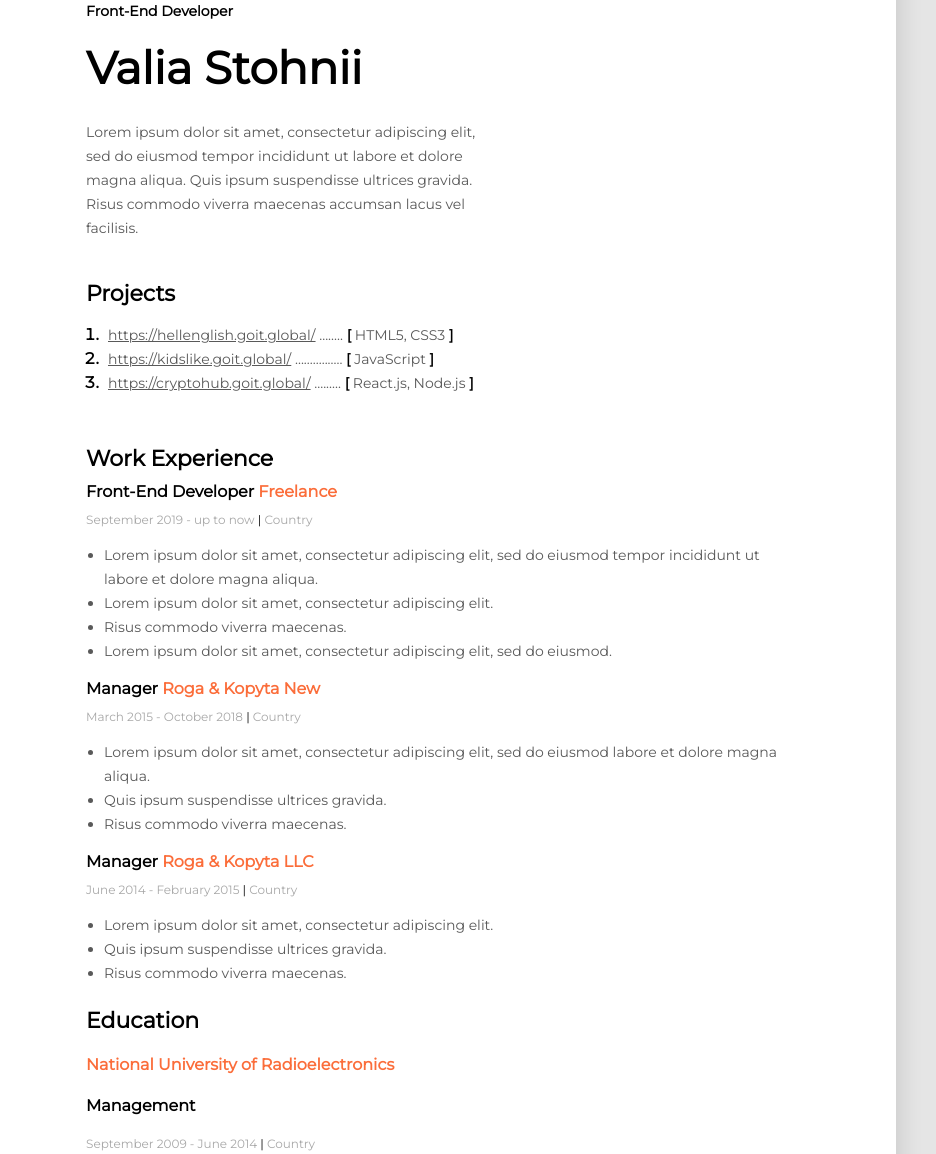
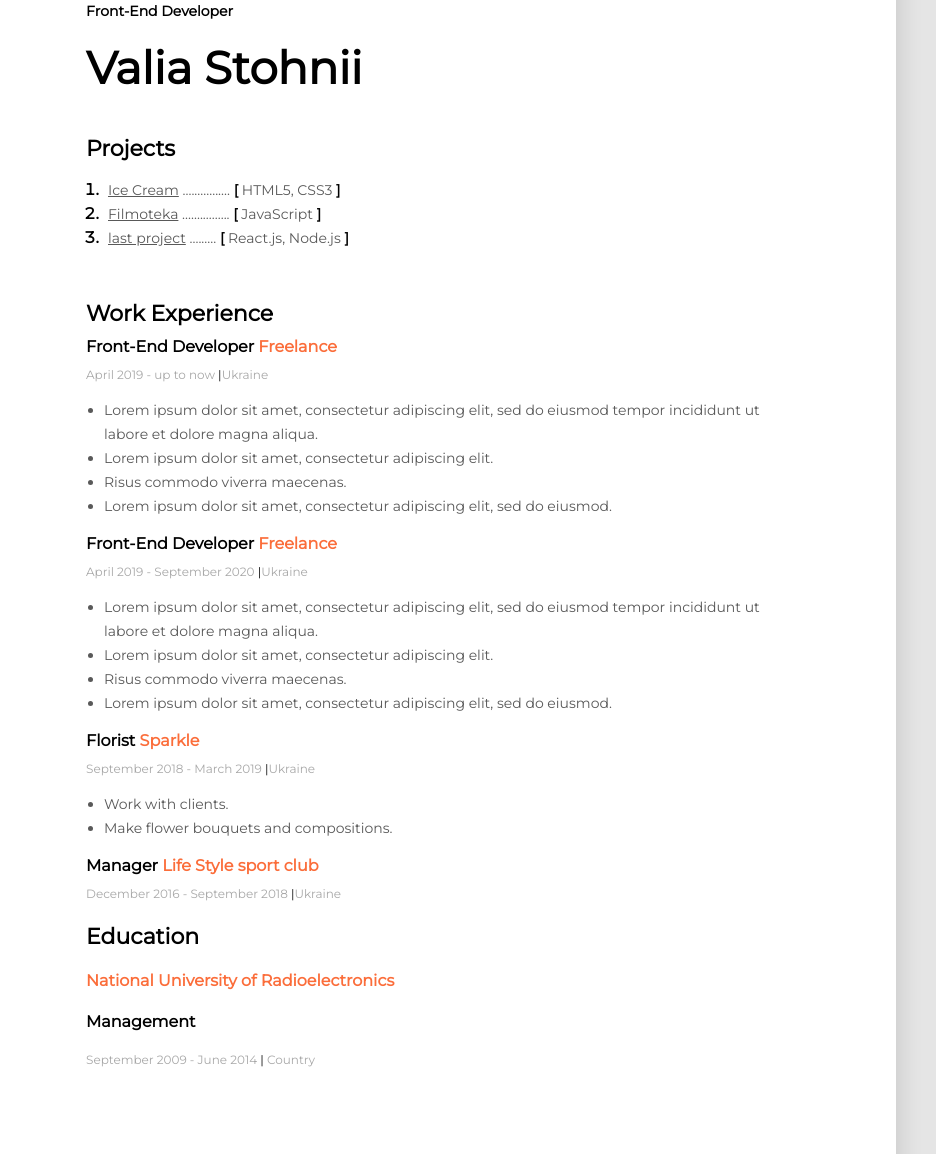
Before and after one commit to ValiaStohnii/resume-ValiaStohnii, a plain HTML site: page my resume/index.html in a window 1280 px wide. Shown: the part 137-1291 px from the top of the page, 344-1280 px from the left. Drawn offline with Linux system fonts and the light colour scheme.

Commit message:
add work

```diff
--- a/my resume/index.html
+++ b/my resume/index.html
@@ -21,9 +21,7 @@
 
                 <h2 class="about-me-profession">Front-End Developer</h2>
                 <h1 class="about-me-name">Valia Stohnii</h1>
-                <p class="about-me-description">Lorem ipsum dolor sit amet, consectetur adipiscing elit, sed do eiusmod tempor incididunt ut labore et dolore magna aliqua. Quis ipsum suspendisse ultrices gravida. Risus commodo viverra maecenas accumsan lacus vel facilisis.
-                </p>
-
+                <p class="about-me-description"></p>
             </div>
 
             <!-- my progects section -->
@@ -32,21 +30,21 @@
             <ol class="my-progects-list">
                 <li class="my-progects-item">
                     <span class="my-progects-text">
-                        <a href="https://hellenglish.goit.global/" class="my-progects-link">https://hellenglish.goit.global/</a>
-                        ........
+                        <a href="https://bublik1990.github.io/team-project/" class="my-progects-link">Ice Cream</a>
+                        ................
                         <span class="my-progects-bracket">[</span> HTML5, CSS3 <span class="my-progects-bracket">]</span>
                     </span>
                 </li>
                 <li class="my-progects-item">
                     <span class="my-progects-text">
-                        <a href="https://kidslike.goit.global/" class="my-progects-link">https://kidslike.goit.global/</a>
+                        <a href="https://bublik1990.github.io/js-team-project/" class="my-progects-link">Filmoteka</a>
                         ................
                         <span class="my-progects-bracket">[</span> JavaScript <span class="my-progects-bracket">]</span>
                     </span>
                 </li>
                 <li class="my-progects-item">
                     <span class="my-progects-text">
-                        <a href="https://cryptohub.goit.global/" class="my-progects-link">https://cryptohub.goit.global/</a>
+                        <a href="https://cryptohub.goit.global/" class="my-progects-link">last project</a>
                         .........
                         <span class="my-progects-bracket">[</span> React.js, Node.js <span class="my-progects-bracket">]</span>
                     </span>
@@ -61,10 +59,10 @@
 
                 <h3 class="main-content-title">Work Experience</h3>
 
-                <!-- company 3 -->
+                <!-- company 4 -->
                 <div class="my-work-block">
                     <h4 class="my-work-position">Front-End Developer <span class="my-work-company"> Freelance</span> </h4>
-                    <p class="my-work-time">September 2019 - up to now  <span class="my-work-divider">|</span>  Country</p>
+                    <p class="my-work-time">April 2019 - up to now  <span class="my-work-divider">|</span>Ukraine</p>
                     <ul class="my-work-duties">
                         <li class="my-work-duty">Lorem ipsum dolor sit amet, consectetur adipiscing elit, sed do eiusmod tempor incididunt ut labore et dolore magna aliqua.</li>
                         <li class="my-work-duty">Lorem ipsum dolor sit amet, consectetur adipiscing elit.</li>
@@ -72,25 +70,31 @@
                         <li class="my-work-duty">Lorem ipsum dolor sit amet, consectetur adipiscing elit, sed do eiusmod.</li>
                     </ul>
                 </div>
+                <!-- company 3 -->
+                <div class="my-work-block">
+                    <h4 class="my-work-position">Front-End Developer <span class="my-work-company"> Freelance</span> </h4>
+                    <p class="my-work-time">April 2019 - September 2020 <span class="my-work-divider">|</span>Ukraine</p>
+                    <ul class="my-work-duties">
+                        <li class="my-work-duty">Lorem ipsum dolor sit amet, consectetur adipiscing elit, sed do eiusmod tempor
+                            incididunt ut labore et dolore magna aliqua.</li>
+                        <li class="my-work-duty">Lorem ipsum dolor sit amet, consectetur adipiscing elit.</li>
+                        <li class="my-work-duty">Risus commodo viverra maecenas.</li>
+                        <li class="my-work-duty">Lorem ipsum dolor sit amet, consectetur adipiscing elit, sed do eiusmod.</li>
+                    </ul>
+                </div>
                 <!-- company 2 -->
                 <div>
-                    <h4 class="my-work-position">Manager <span class="my-work-company"> Roga & Kopyta New </span></h4>
-                    <p class="my-work-time">March 2015 - October 2018   <span class="my-work-divider">|</span>   Country</p>
+                    <h4 class="my-work-position">Florist <span class="my-work-company"> Sparkle </span></h4>
+                    <p class="my-work-time">September 2018 - March 2019   <span class="my-work-divider">|</span>Ukraine</p>
                     <ul class="my-work-duties">
-                    <li class="my-work-duty"> Lorem ipsum dolor sit amet, consectetur adipiscing elit, sed do eiusmod labore et dolore magna aliqua.</li>
-                    <li class="my-work-duty">Quis ipsum suspendisse ultrices gravida.</li>
-                    <li class="my-work-duty">Risus commodo viverra maecenas.</li>
+                    <li class="my-work-duty"> Work with clients.</li>
+                    <li class="my-work-duty">Make flower bouquets and compositions.</li>
                     </ul>
 
                     <!-- company 1 -->
                 <div>
-                    <h4 class="my-work-position">Manager <span class="my-work-company"> Roga & Kopyta LLC </span> </h4>
-                    <p class="my-work-time">June 2014 - February 2015   <span class="my-work-divider">|</span>   Country</p>
-                    <ul class="my-work-duties">
-                    <li class="my-work-duty"> Lorem ipsum dolor sit amet, consectetur adipiscing elit.</li>
-                    <li class="my-work-duty">Quis ipsum suspendisse ultrices gravida.</li>
-                    <li class="my-work-duty">Risus commodo viverra maecenas.</li>
-                    </ul>
+                    <h4 class="my-work-position">Manager <span class="my-work-company"> Life Style sport club </span> </h4>
+                    <p class="my-work-time">December 2016 - September 2018   <span class="my-work-divider">|</span>Ukraine</p>
                 </div>
 
             </div>
```
